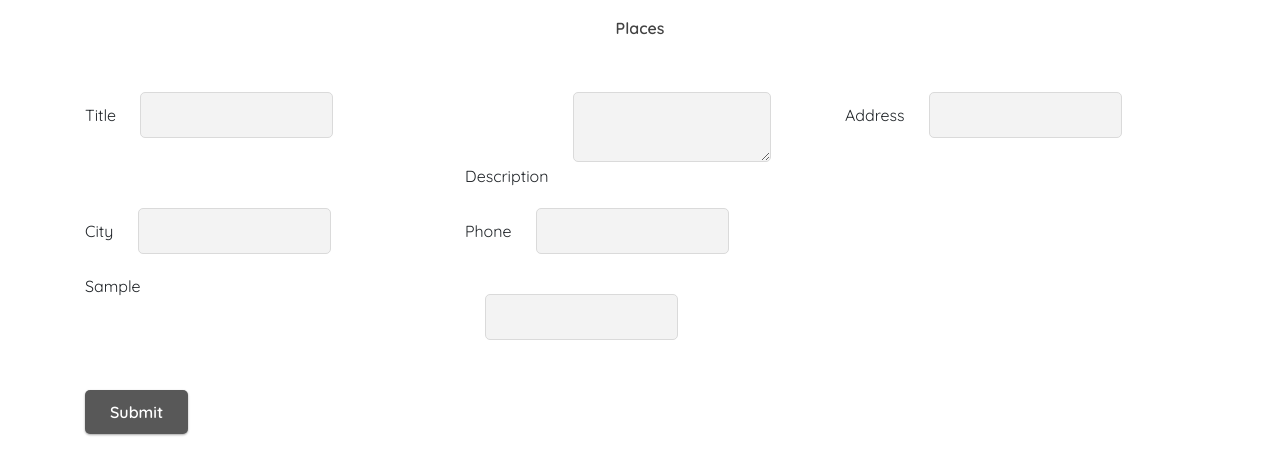
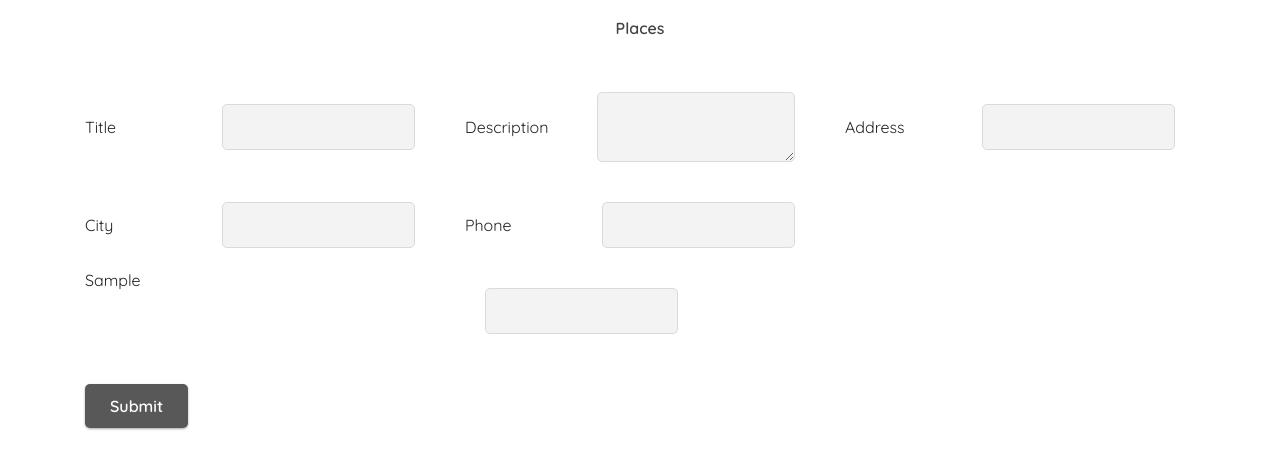
Before and after one commit to Navayuvan-SB/Place-App, a Django app: template place/templates/place/place_form.html in a window 1280 px wide. Shown: the top 475 px of the page. Run offline with Django 3.2, Linux system fonts and the light colour scheme; the template is opened without the code that fills it: most values are stand-ins (such as "Sample title", 1, 10 or a date in 2020); form fields are guessed from the names that the template uses.

Commit message:
Add styles to place create/edit form

```diff
--- a/place/static/css/style.css
+++ b/place/static/css/style.css
@@ -240,3 +240,10 @@ input[type="button"] {
 .place-detail .actions a:nth-child(2) {
   background-color: #db4437;
 }
+
+
+.add-place .input-wrapper {
+  display: flex;
+  justify-content: space-between;
+  align-items: center;
+}
```
